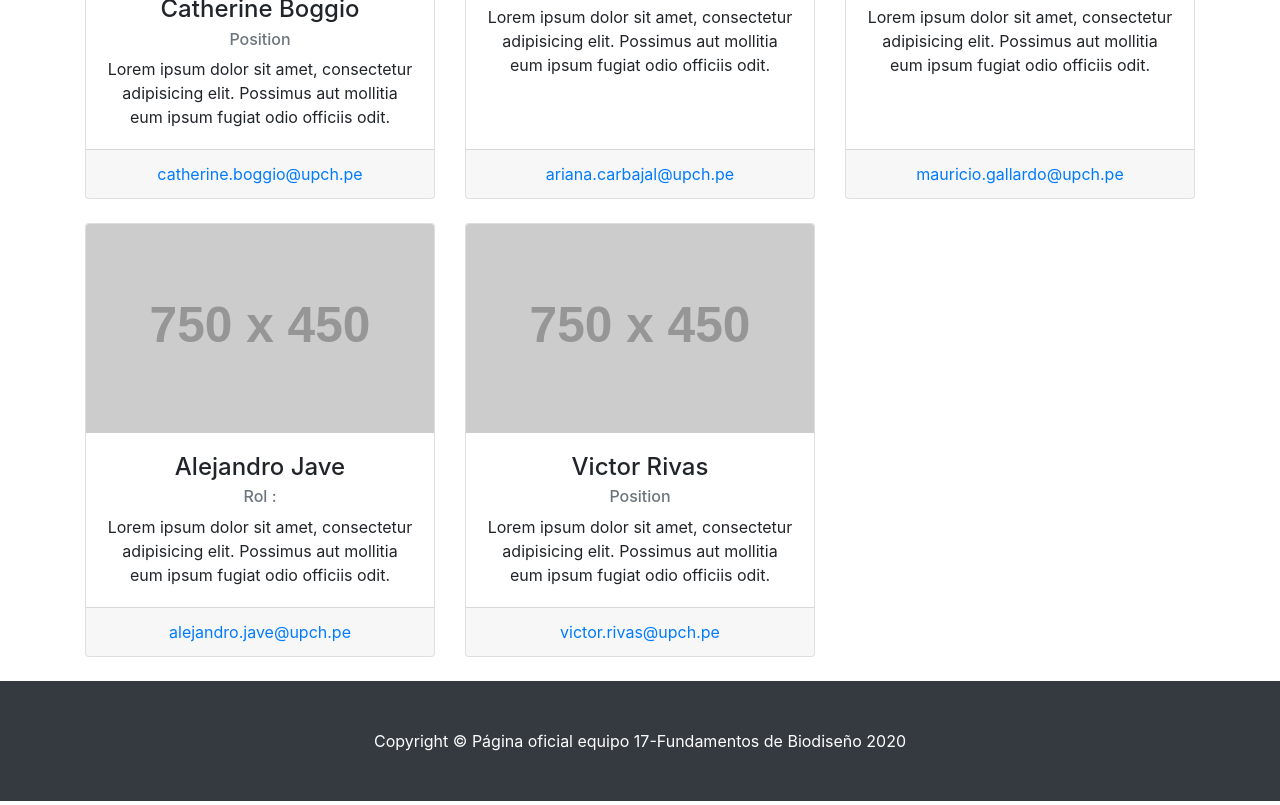
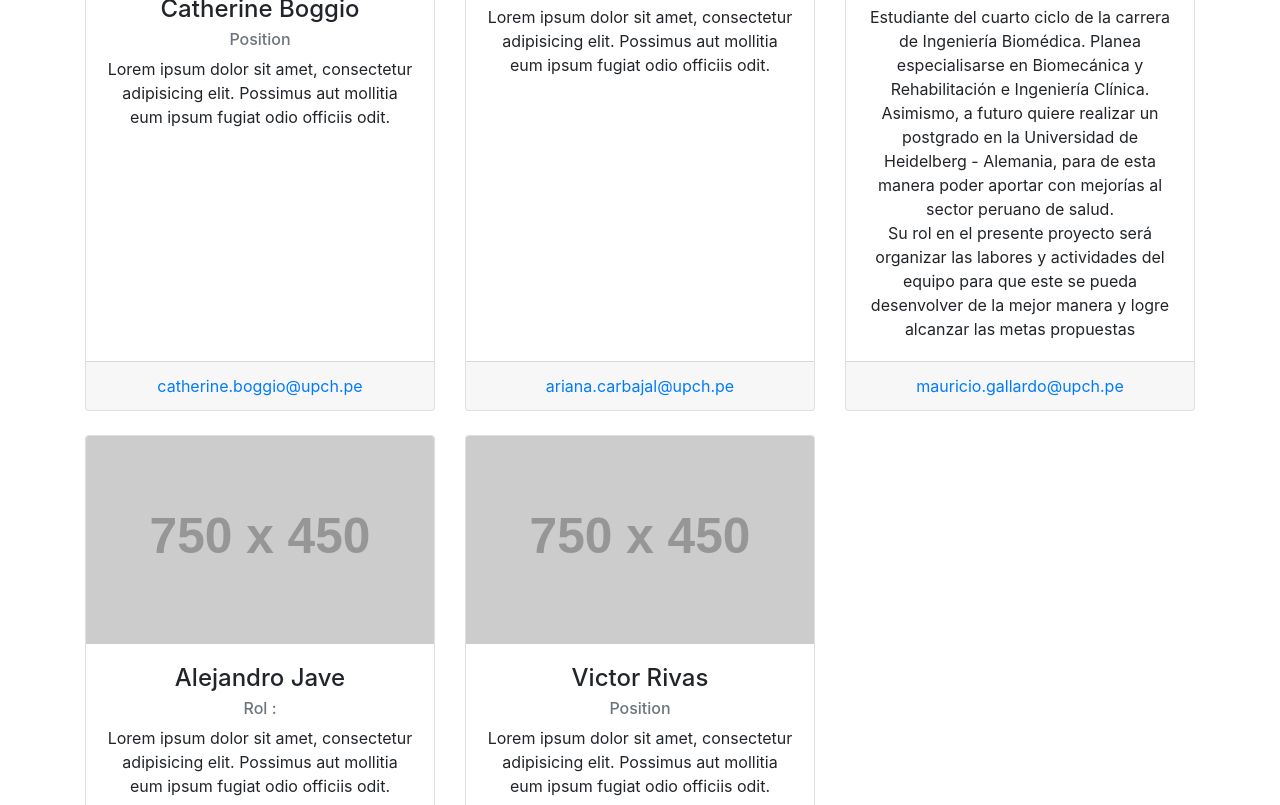
Before and after one commit to mauricio-gallardo22/externo, a website: page Sobre nosotros.html in a window 1280 px wide. Shown: the part 1444-2249 px from the top of the page. Drawn offline with Linux system fonts and the light colour scheme; placeholder pictures from the web are drawn by us.

Commit message:
Update Sobre nosotros.html

```diff
--- a/Sobre nosotros.html
+++ b/Sobre nosotros.html
@@ -183,7 +183,9 @@
           <div class="card-body">
             <h4 class="card-title">Maurcio Gallardo</h4>
             <h6 class="card-subtitle mb-2 text-muted">Position</h6>
-            <p class="card-text">Lorem ipsum dolor sit amet, consectetur adipisicing elit. Possimus aut mollitia eum ipsum fugiat odio officiis odit.</p>
+            <p class="card-text">Estudiante del cuarto ciclo de la carrera de Ingeniería Biomédica. Planea especialisarse en Biomecánica y Rehabilitación e Ingeniería Clínica.<br>
+              Asimismo, a futuro quiere realizar un postgrado en la Universidad de Heidelberg - Alemania, para de esta manera poder aportar con mejorías al sector peruano de salud.<br>
+              Su rol en el presente proyecto será organizar las labores y actividades del equipo para que este se pueda desenvolver de la mejor manera y logre alcanzar las metas propuestas</p>
           </div>
           <div class="card-footer">
             <a href="#">mauricio.gallardo@upch.pe</a>
```
